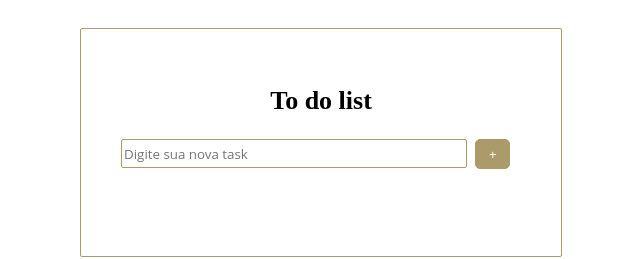
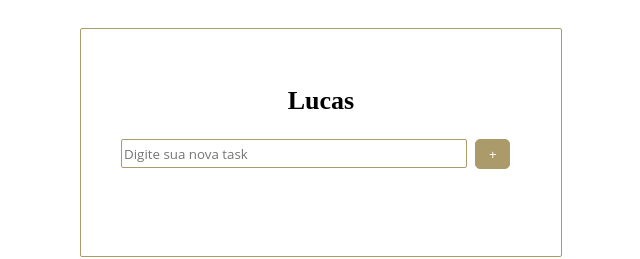
Before and after one commit to TixSoares/tolist, a plain HTML site: page index.html in a window 1280 px wide. Shown: the full height of the page, 319-959 px from the left. Drawn offline with Linux system fonts and the light colour scheme.

Commit message:
Update index.html

```diff
--- a/index.html
+++ b/index.html
@@ -12,7 +12,7 @@
 
 <body>
     <div id="box" >
-    <h1>To do list</h1>
+    <h1>Lucas</h1>
     <div class="content">
         <div class="content--add--item">
             <input type="text" id="input-new-task" placeholder="Digite sua nova task">
```
